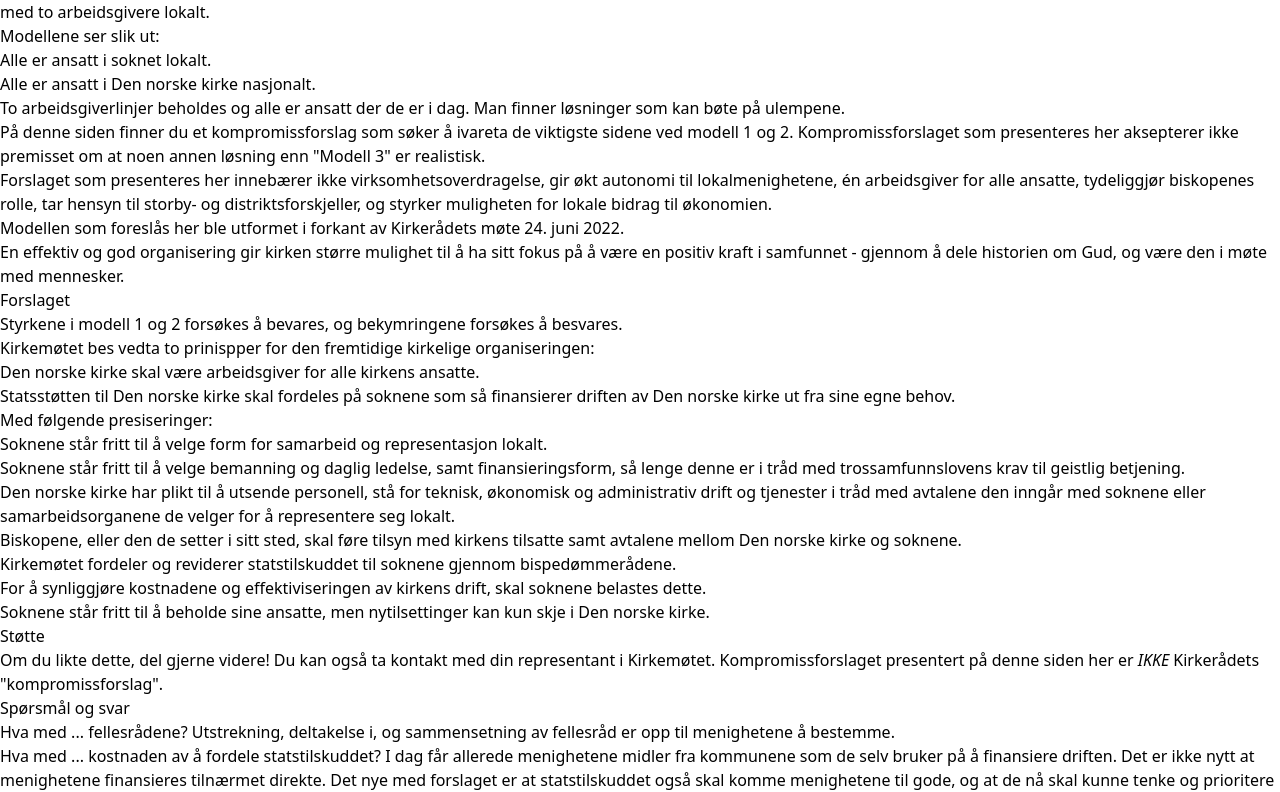
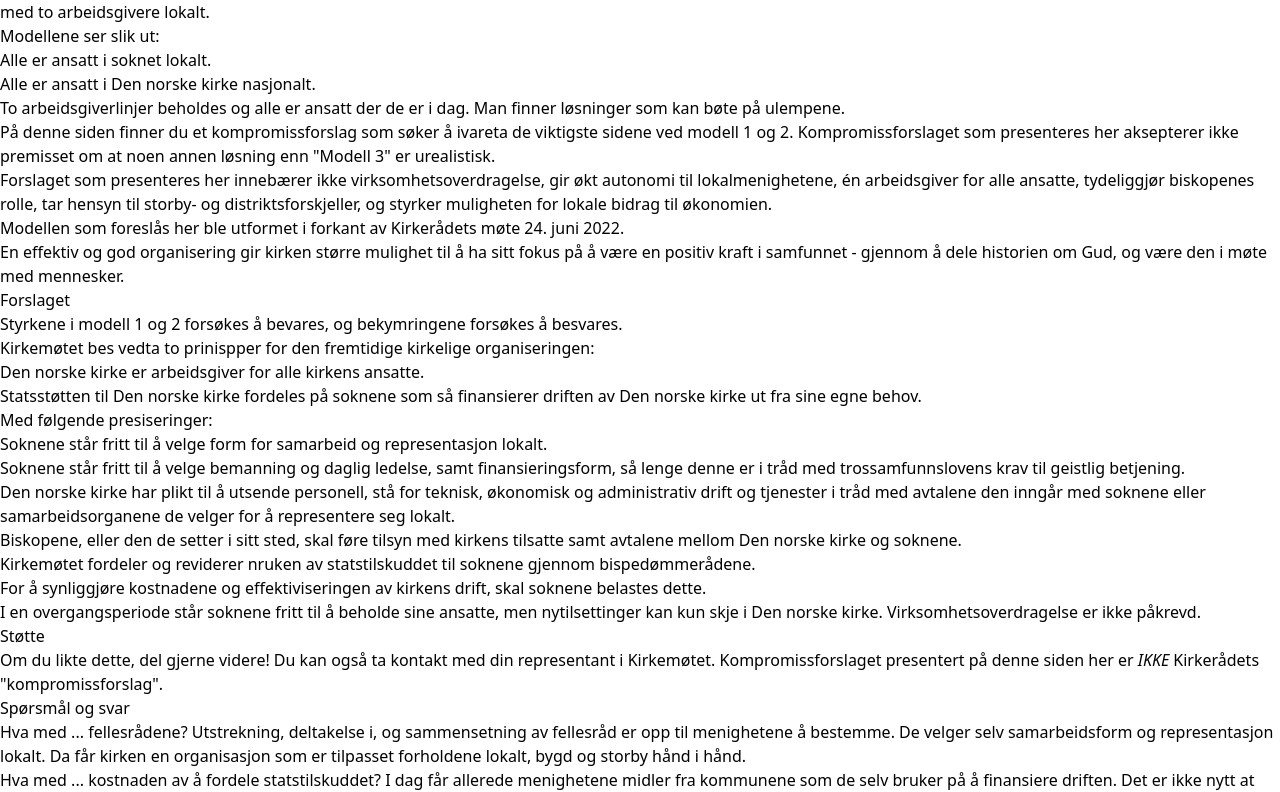
Before and after one commit to mariusei/kirkeordning, a SvelteKit app: page / in a window 1280 px wide. Shown: the part 888-1680 px from the top of the page. Built offline with nearby package versions, Linux system fonts and the light colour scheme.

Commit message:
Tilbakemeldinger

```diff
--- a/src/routes/+page.svelte
+++ b/src/routes/+page.svelte
@@ -69,7 +69,7 @@
             <li>To arbeidsgiverlinjer beholdes og alle er ansatt der de er i dag. Man finner løsninger som kan bøte på ulempene.</li>
         </ol>
     <p class="pb-2">
-        På denne siden finner du et kompromissforslag som søker å ivareta de viktigste sidene ved modell 1 og 2. Kompromissforslaget som presenteres her aksepterer ikke premisset om at noen annen løsning enn "Modell 3" er realistisk.
+            På denne siden finner du et kompromissforslag som søker å ivareta de viktigste sidene ved modell 1 og 2. Kompromissforslaget som presenteres her aksepterer ikke premisset om at noen annen løsning enn "Modell 3" er urealistisk.
     </p>
     <p class="pb-2">
         Forslaget som presenteres her innebærer ikke virksomhetsoverdragelse, gir økt autonomi til lokalmenighetene, én arbeidsgiver for alle ansatte, tydeliggjør biskopenes rolle, tar hensyn til storby- og distriktsforskjeller, og styrker muligheten for lokale bidrag til økonomien.
@@ -92,8 +92,8 @@
         Kirkemøtet bes vedta to prinispper for den fremtidige kirkelige organiseringen:
     </p>
     <ol class="list-decimal px-8 pb-2">
-        <li>Den norske kirke skal være arbeidsgiver for alle kirkens ansatte.</li>
-        <li>Statsstøtten til Den norske kirke skal fordeles på soknene som så finansierer driften av Den norske kirke ut fra sine egne behov.</li>
+        <li>Den norske kirke er arbeidsgiver for alle kirkens ansatte.</li>
+        <li>Statsstøtten til Den norske kirke fordeles på soknene som så finansierer driften av Den norske kirke ut fra sine egne behov.</li>
     </ol>
 
 
@@ -108,9 +108,9 @@
         <li>
         Biskopene, eller den de setter i sitt sted, skal føre tilsyn med kirkens tilsatte samt avtalene mellom Den norske kirke og soknene.
         </li>
-        <li>Kirkemøtet fordeler og reviderer statstilskuddet til soknene gjennom bispedømmerådene.</li>
+        <li>Kirkemøtet fordeler og reviderer nruken av statstilskuddet til soknene gjennom bispedømmerådene.</li>
         <li>For å synliggjøre kostnadene og effektiviseringen av kirkens drift, skal soknene belastes dette.</li>
-        <li>Soknene står fritt til å beholde sine ansatte, men nytilsettinger kan kun skje i Den norske kirke.</li>
+        <li>I en overgangsperiode står soknene fritt til å beholde sine ansatte, men nytilsettinger kan kun skje i Den norske kirke. Virksomhetsoverdragelse er ikke påkrevd.</li>
     </ul>
 </div>
 
@@ -127,7 +127,7 @@
         Spørsmål og svar</h2>
 
         <p class="pb-2">
-            Hva med ... fellesrådene? Utstrekning, deltakelse i, og sammensetning av fellesråd er opp til menighetene å bestemme.
+            Hva med ... fellesrådene? Utstrekning, deltakelse i, og sammensetning av fellesråd er opp til menighetene å bestemme. De velger selv samarbeidsform og representasjon lokalt. Da får kirken en organisasjon som er tilpasset forholdene lokalt, bygd og storby hånd i hånd.
         </p>
         <p class="pb-2">
             Hva med ... kostnaden av å fordele statstilskuddet? I dag får allerede menighetene midler fra kommunene som de selv bruker på å finansiere driften. Det er ikke nytt at menighetene finansieres tilnærmet direkte. Det nye med forslaget er at statstilskuddet også skal komme menighetene til gode, og at de nå skal kunne tenke og prioritere helhetlig.
```
